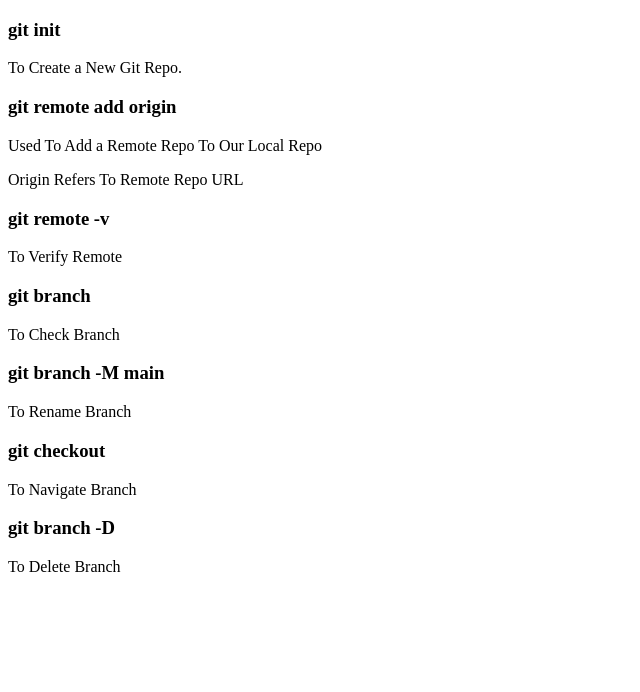
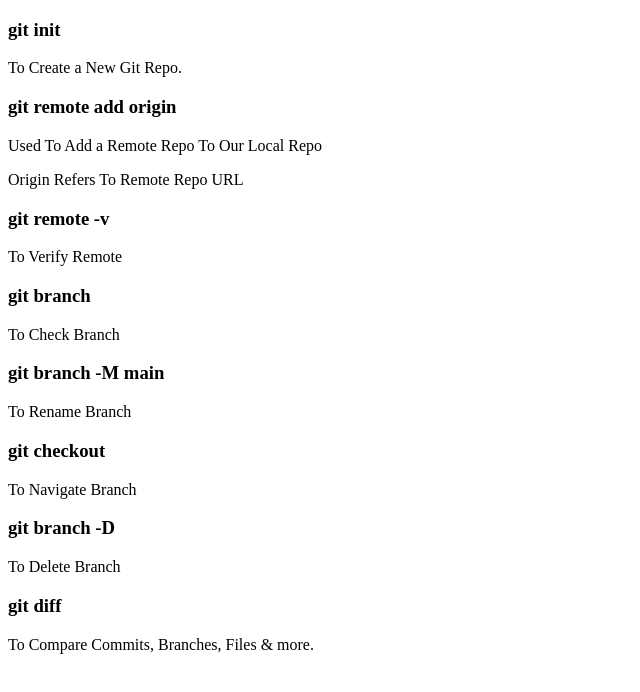
Before and after one commit to engineeramitkumar/localrepo, a plain HTML site: page index.html in a window 1280 px wide. Shown: the whole page, without its empty margins (0-640 px from the left). Drawn offline with Linux system fonts and the light colour scheme.

Commit message:
add about diff

```diff
--- a/localrepo/index.html
+++ b/index.html
@@ -27,5 +27,8 @@
 
     <h3>git branch -D <Branch Name></h3>
     <p>To Delete Branch</p>
+
+    <h3>git diff <Branch Name></h3>
+    <p>To Compare Commits, Branches, Files & more.</p>
 </body>
 </html>
```
